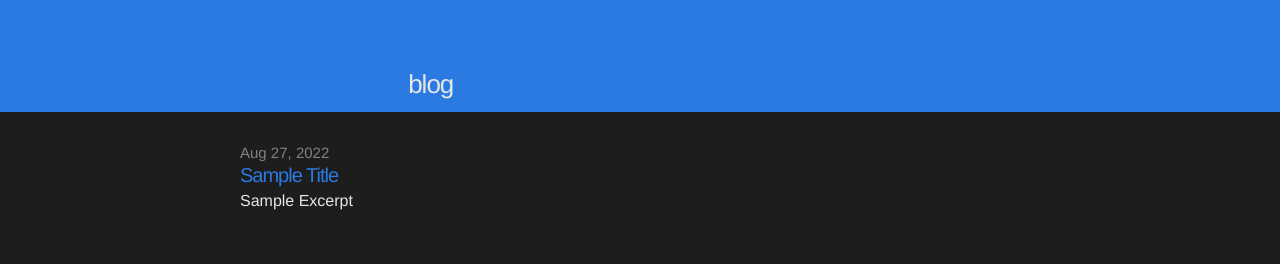
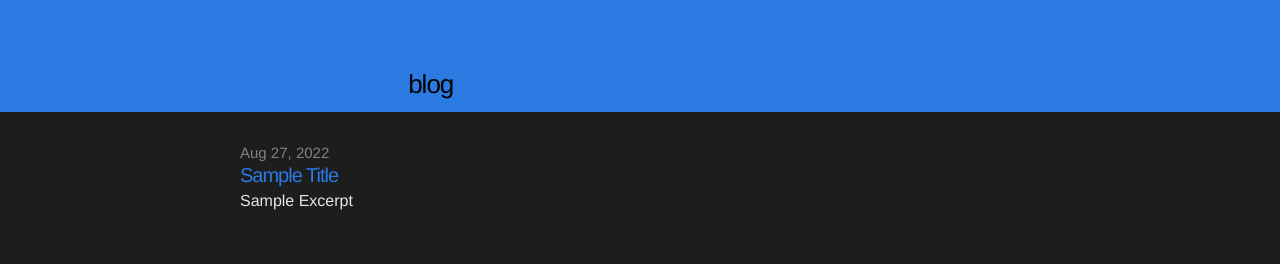
Before and after one commit to quantmonster/quantmonster.github.io, a Jekyll site: the page built from index.html, in a window 1280 px wide. Shown: the top 264 px of the page. Built offline with Jekyll 4.4.1, drawn with Linux system fonts in a browser that asks for light colours.

Commit message:
Update main.css

```diff
--- a/css/main.css
+++ b/css/main.css
@@ -45,7 +45,7 @@ a:visited { color: #205caa; }
   /*border-top: 5px solid #333;*/
   border-bottom: 0px solid #818181;
   min-height: 56px;
-  color: #1d1d1d;
+  color: black;
   background-color: #2a7ae2;
 }
 
@@ -53,7 +53,7 @@ a:visited { color: #205caa; }
 .site-title:hover,
 .site-title:visited {
   display: block;
-  color: #e6e6e6;
+  color: black;
   font-size: 26px;
   letter-spacing: -1px;
   float: left;
@@ -71,7 +71,7 @@ a:visited { color: #205caa; }
 
 .site-nav .page-link {
   margin-left: 20px;
-  color: #e6e6e6;
+  color: #1d1d1d;
   letter-spacing: -.5px;
 }
 
```
